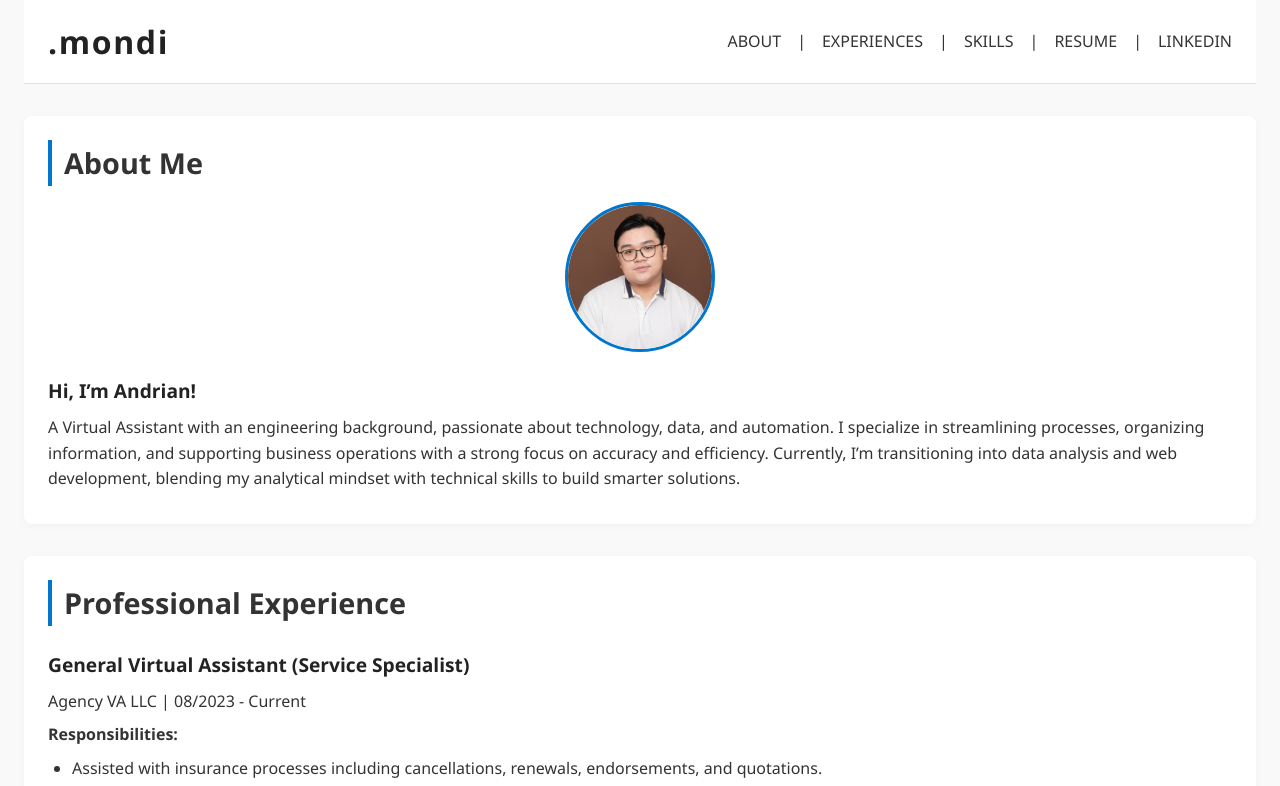
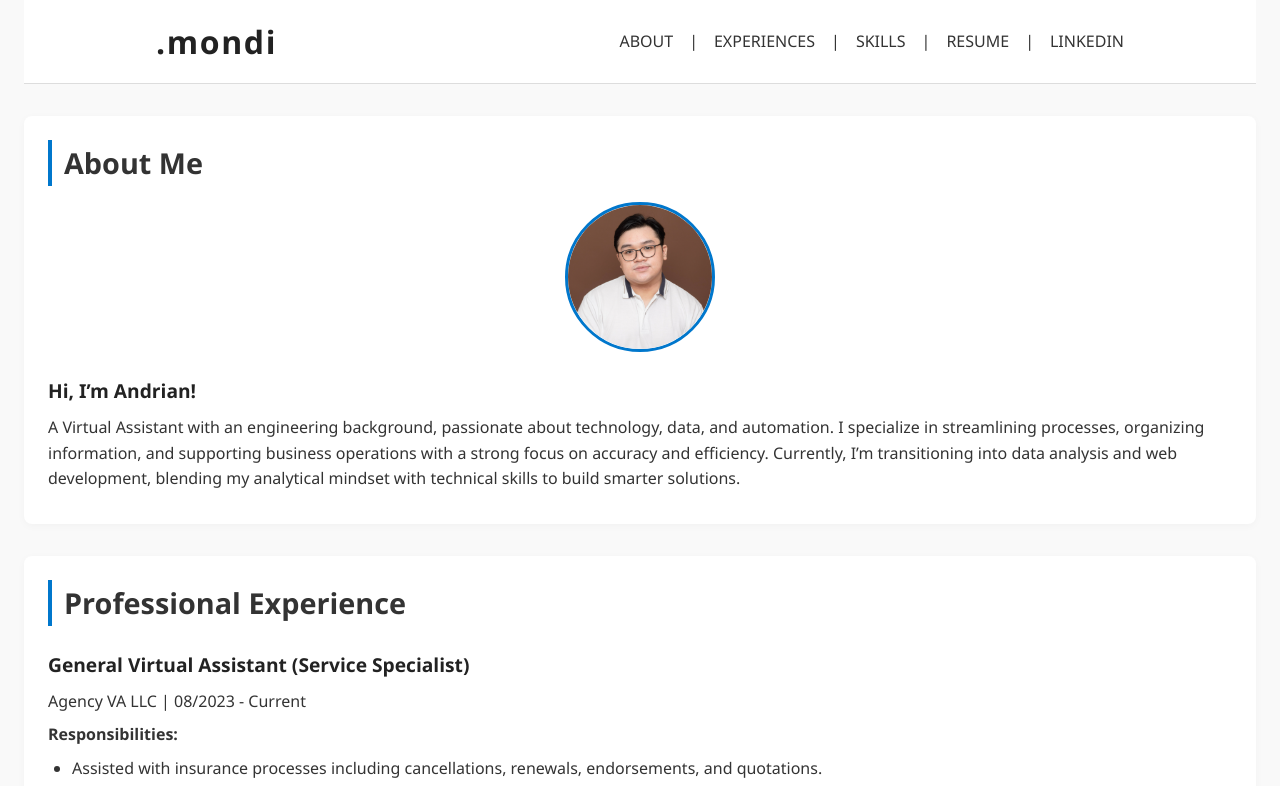
Before and after one commit to Eigenlichts/Sample-CV-Portfolio, a plain HTML site: page index.html in a window 1280 px wide. Shown: the top 786 px of the page. Drawn offline with Linux system fonts and the light colour scheme.

Commit message:
Implement structural updates and optimizations across multiple modules

```diff
--- a/index.html
+++ b/index.html
@@ -16,20 +16,17 @@
                 <a href="#about">ABOUT</a> |
                 <a href="#experiences">EXPERIENCES</a> |
                 <a href="#SKILLS">SKILLS</a>|
-                <a href="./my resume/Mondares, Andrian C. - CV 2025.pdf" download>RESUME</a>|
+                <a href="./files/Mondares, Andrian C. - CV 2025.pdf" download>RESUME</a>|
                 <a href="https://www.linkedin.com/in/andrian-mondares-b38b411a4/">LINKEDIN</a>
                 </nav>
         </div>
     </header>
 
-    <!--Navigation Bar-->
-
-
     <main>
 
         <section id="about">
             <h2>About Me</h2>
-            <img src="my resume/its-me.png" alt="Profile Picture" width="150" height="auto">
+            <img src="files/its-me.png" alt="Profile Picture" width="150" height="auto">
             <h3>Hi, I’m Andrian!</h3>
             <p>A Virtual Assistant with an engineering background, passionate about technology, data, and automation. I specialize in streamlining processes, organizing information, and supporting business operations with a strong focus on accuracy and efficiency. Currently, I’m transitioning into data analysis and web development, blending my analytical mindset with technical skills to build smarter solutions.</p>
         </section>
--- a/styles.css
+++ b/styles.css
@@ -18,21 +18,15 @@ header {
     background-color: #fff;
     padding: 1rem 0;
     border-bottom: 1px solid #ddd;
-    width: 100%;
-    position: sticky;
-    top: 0;
-    left: 0;
-    z-index: 100;
 }
 
 .header-container {
     display: flex;
     justify-content: space-between;
     align-items: center;
-    width: 100%;
-    max-width: none;
-    margin: 0;
-    padding: 0 1.5rem;
+    max-width: 1000px;
+    margin: 0 auto;
+    padding: 0 1rem;
 }
 
 .header-container .logo {
```
Also changed, not shown: files/its-me.png (renamed from my resume/its-me.png), 2 other files.
